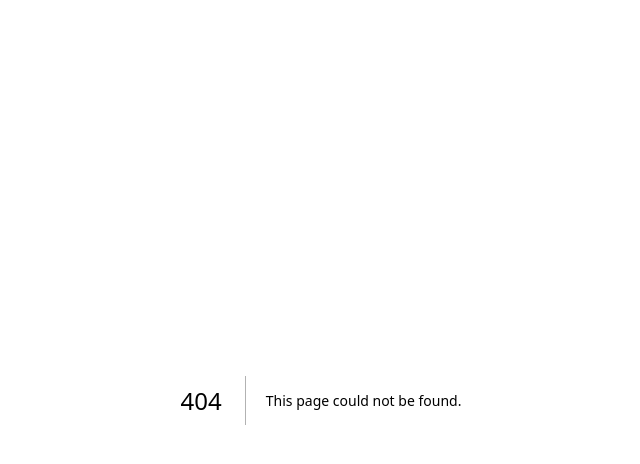
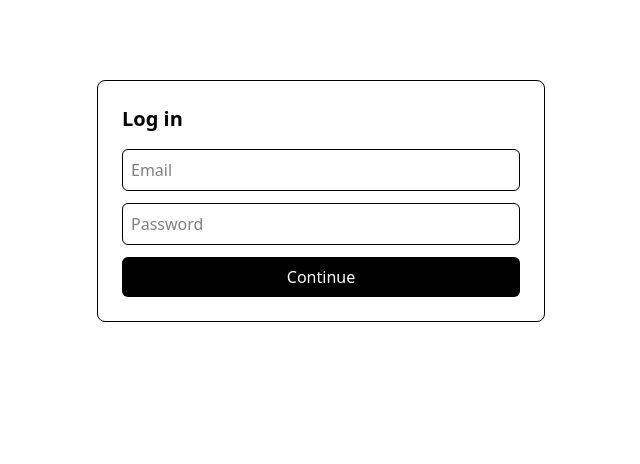
Before and after one commit to Mohammad-soqar/campaignmanagement, a Next.js app: page /login in a window 1280 px wide. Before the commit this address had no page. Shown: the top 464 px of the page, without its empty margins (319-959 px from the left). Built offline with nearby package versions, Linux system fonts and the light colour scheme; no server answers.

Commit message:
Add login, onboarding, and register auth pages

```diff
--- /dev/null
+++ b/src/app/(auth)/login/page.tsx
@@ -0,0 +1,68 @@
+'use client';
+
+import { supabase } from '@/lib/supabase';
+import { useRouter } from 'next/navigation';
+import { FormEvent, useState } from 'react';
+
+export default function LoginPage() {
+  const [email, setEmail] = useState('');
+  const [password, setPassword] = useState('');
+  const [err, setErr] = useState<string | null>(null);
+  const [isLoading, setLoading] = useState(false);
+  const router = useRouter();
+
+  const onSubmit = async (e: FormEvent) => {
+    e.preventDefault();
+    setErr(null);
+    setLoading(true);
+
+    const { error } = await supabase.auth.signInWithPassword({ email, password });
+    if (error) { setErr(error.message); setLoading(false); return; }
+
+    const { data: { user } } = await supabase.auth.getUser();
+    if (!user) { setErr('No user in session'); setLoading(false); return; }
+
+    const { data: profile, error: perr } = await supabase
+      .from('profiles')
+      .select('role, status')
+      .eq('user_id', user.id)
+      .maybeSingle();
+
+    if (perr) { setErr(perr.message); setLoading(false); return; }
+
+    if (profile?.role === 'influencer') {
+      if (profile.status === 'approved') router.replace('/my-campaigns');
+      else router.replace('/pending-approval');
+    } else {
+      router.replace('/campaigns');
+    }
+  };
+
+  return (
+    <div className="mx-auto mt-20 max-w-md rounded-lg border bg-white p-6">
+      <h2 className="text-xl font-semibold">Log in</h2>
+      <form onSubmit={onSubmit} className="mt-4 space-y-3">
+        <input
+          className="w-full rounded-md border p-2"
+          type="email"
+          placeholder="Email"
+          value={email}
+          onChange={e=>setEmail(e.target.value)}
+          required
+        />
+        <input
+          className="w-full rounded-md border p-2"
+          type="password"
+          placeholder="Password"
+          value={password}
+          onChange={e=>setPassword(e.target.value)}
+          required
+        />
+        {err && <p className="text-sm text-red-600">{err}</p>}
+        <button className="w-full rounded-md bg-black py-2 text-white" disabled={isLoading}>
+          {isLoading ? 'Signing in…' : 'Continue'}
+        </button>
+      </form>
+    </div>
+  );
+}
--- /dev/null
+++ b/src/app/(auth)/onboarding/page.tsx
@@ -0,0 +1,68 @@
+'use client';
+
+import { useSearchParams, useRouter } from 'next/navigation';
+import { trpc } from '@/utils/trpc';
+import { useEffect, useState } from 'react';
+
+export default function Onboarding() {
+  const router = useRouter();
+  const sp = useSearchParams();
+  const token = sp.get('token') ?? '';
+
+  const { data, isLoading } = trpc.onboarding.verify.useQuery({ token }, { enabled: !!token });
+  const complete = trpc.onboarding.complete.useMutation();
+
+  const [email, setEmail] = useState('');
+  const [fullName, setFullName] = useState(''); // optional, overrides roster.handle as display name
+  const [password, setPassword] = useState('');
+
+  useEffect(() => { if (data?.email) setEmail(data.email); }, [data?.email]);
+
+  if (!token) return <div className="p-6">Invalid link.</div>;
+  if (isLoading) return <div className="p-6">Checking your link…</div>;
+  if (data && !data.valid) return <div className="p-6">This link has expired or is invalid.</div>;
+
+  const onSubmit = async () => {
+    await complete.mutateAsync({ token, email, password, fullName: fullName || undefined });
+    alert('Account created. You can now log in.');
+    router.replace('/login');
+  };
+
+  return (
+    <main className="mx-auto max-w-md p-6">
+      <h1 className="text-xl font-semibold">Set your password</h1>
+      <p className="mt-1 text-sm text-zinc-600">
+        You were invited by your manager. We’ve prefilled your email; just set a password.
+      </p>
+      <div className="mt-4 grid gap-3 rounded-lg border bg-white p-4">
+        <input
+          className="rounded-md border p-2"
+          value={email}
+          onChange={e=>setEmail(e.target.value)}
+          placeholder="Email"
+          type="email"
+        />
+        <input
+          className="rounded-md border p-2"
+          value={fullName}
+          onChange={e=>setFullName(e.target.value)}
+          placeholder="Display name (optional)"
+        />
+        <input
+          className="rounded-md border p-2"
+          type="password"
+          value={password}
+          onChange={e=>setPassword(e.target.value)}
+          placeholder="Password (min 6)"
+        />
+        <button
+          onClick={onSubmit}
+          className="rounded-md bg-black px-4 py-2 text-white"
+          disabled={complete.isPending}
+        >
+          {complete.isPending ? 'Creating…' : 'Create account'}
+        </button>
+      </div>
+    </main>
+  );
+}
--- /dev/null
+++ b/src/app/(auth)/register/page.tsx
@@ -0,0 +1,63 @@
+'use client';
+
+import { useRouter } from 'next/navigation';
+import { FormEvent, useState } from 'react';
+import { trpc } from '@/utils/trpc';
+
+export default function RegisterManagerPage() {
+  const [email, setEmail] = useState('');
+  const [fullName, setFullName] = useState('');
+  const [password, setPassword] = useState('');
+  const [err, setErr] = useState<string | null>(null);
+  const [ok, setOk] = useState<string | null>(null);
+  const router = useRouter();
+  const register = trpc.auth.registerManager.useMutation();
+
+  const onSubmit = async (e: FormEvent) => {
+    e.preventDefault();
+    setErr(null); setOk(null);
+    try {
+      await register.mutateAsync({ email, password, fullName });
+      setOk('Check your inbox to confirm your email, then log in.');
+      setTimeout(() => router.replace('/login'), 1200);
+    } catch (e: any) {
+      setErr(e?.message ?? 'Registration failed');
+    }
+  };
+
+  return (
+    <div className="mx-auto mt-20 max-w-md rounded-lg border bg-white p-6">
+      <h2 className="text-xl font-semibold">Create a Manager Account</h2>
+      <form onSubmit={onSubmit} className="mt-4 space-y-3">
+        <input
+          className="w-full rounded-md border p-2"
+          placeholder="Full name"
+          value={fullName}
+          onChange={e=>setFullName(e.target.value)}
+          required
+        />
+        <input
+          className="w-full rounded-md border p-2"
+          type="email"
+          placeholder="Work email"
+          value={email}
+          onChange={e=>setEmail(e.target.value)}
+          required
+        />
+        <input
+          className="w-full rounded-md border p-2"
+          type="password"
+          placeholder="Password (min 6)"
+          value={password}
+          onChange={e=>setPassword(e.target.value)}
+          required
+        />
+        {err && <p className="text-sm text-red-600">{err}</p>}
+        {ok && <p className="text-sm text-green-600">{ok}</p>}
+        <button className="w-full rounded-md bg-black py-2 text-white" disabled={register.isPending}>
+          {register.isPending ? 'Creating…' : 'Create account'}
+        </button>
+      </form>
+    </div>
+  );
+}
```
